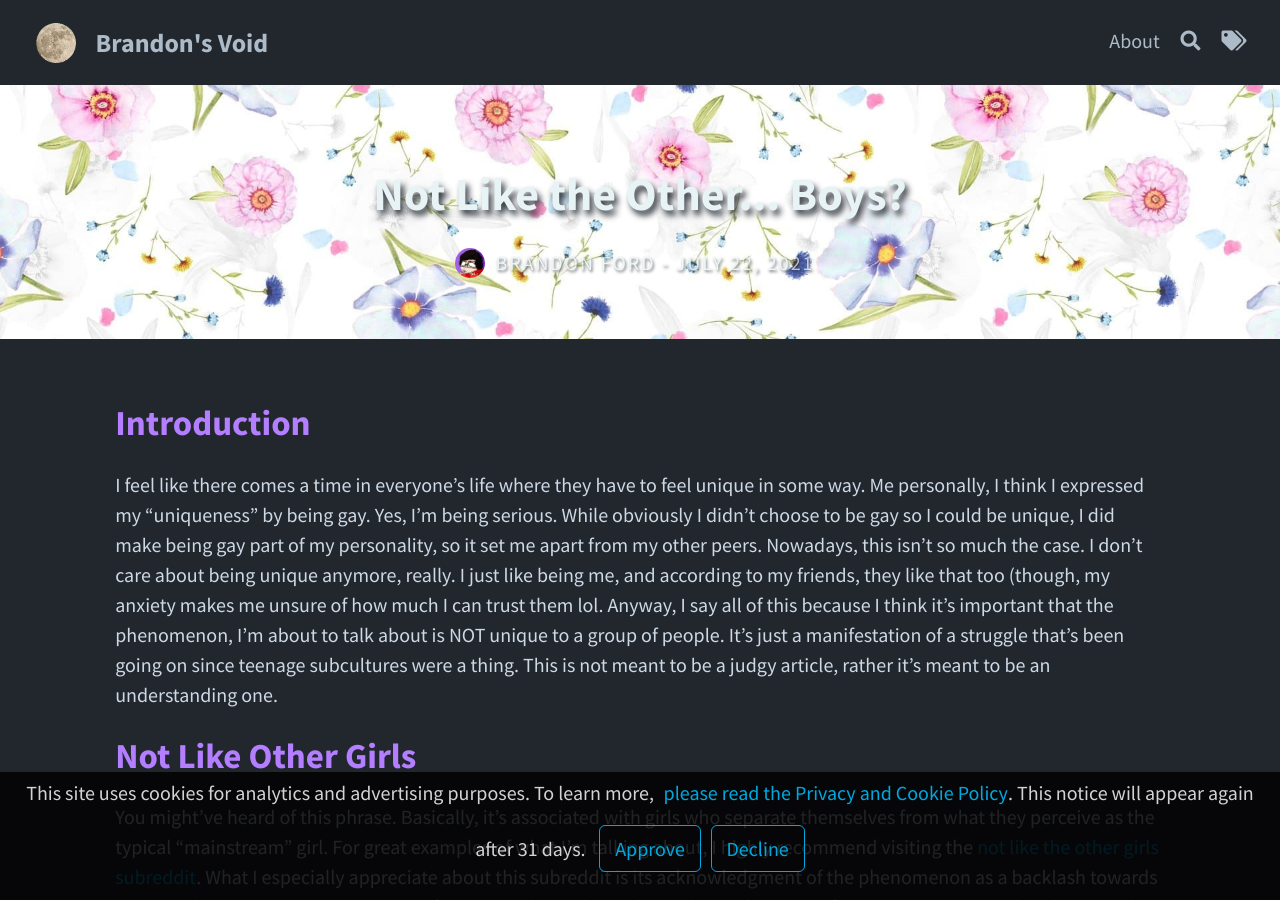
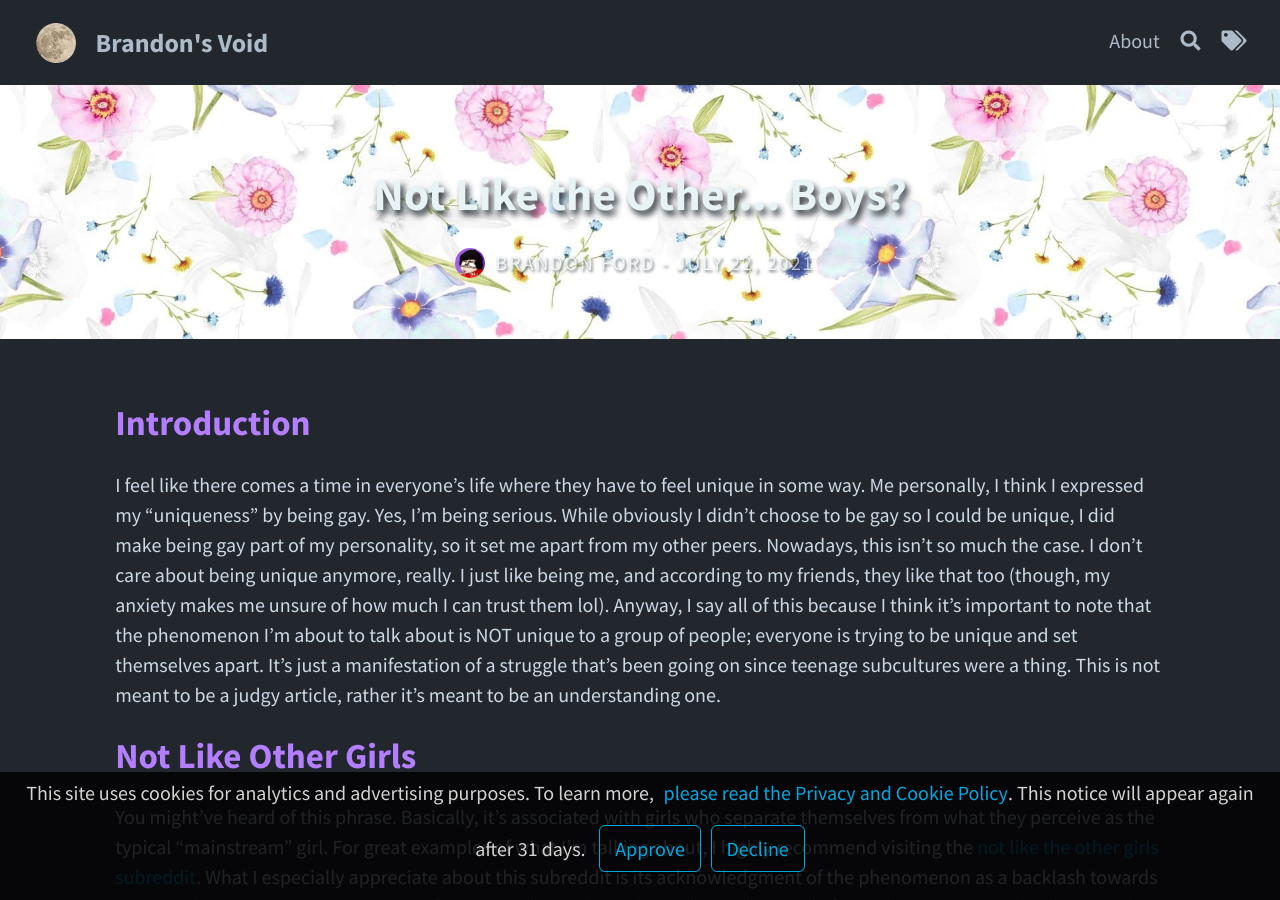
Before and after one commit to brandonrford/brandonrford.github.io, a Jekyll site: the page built from _posts/2021-07-22-not-like-the-other-boys.md, in a window 1280 px wide and 900 px high. Built offline with Jekyll 4.4.1, drawn with Linux system fonts in a browser that asks for light colours.

Commit message:
Fixing grammar

```diff
--- a/_posts/2021-07-22-not-like-the-other-boys.md
+++ b/_posts/2021-07-22-not-like-the-other-boys.md
@@ -13,7 +13,7 @@
 
 ## Introduction&nbsp;
 
-I feel like there comes a time in everyone’s life where they have to feel unique in some way. Me personally, I think I expressed my “uniqueness” by being gay. Yes, I’m being serious. While obviously I didn’t choose to be gay so I could be unique, I did make being gay part of my personality, so it set me apart from my other peers. Nowadays, this isn’t so much the case. I don’t care about being unique anymore, really. I just like being me, and according to my friends, they like that too (though, my anxiety makes me unsure of how much I can trust them lol. Anyway, I say all of this because I think it’s important that the phenomenon, I’m about to talk about is NOT unique to a group of people. It’s just a manifestation of a struggle that’s been going on since teenage subcultures were a thing. This is not meant to be a judgy article, rather it’s meant to be an understanding one.
+I feel like there comes a time in everyone’s life where they have to feel unique in some way. Me personally, I think I expressed my “uniqueness” by being gay. Yes, I’m being serious. While obviously I didn’t choose to be gay so I could be unique, I did make being gay part of my personality, so it set me apart from my other peers. Nowadays, this isn’t so much the case. I don’t care about being unique anymore, really. I just like being me, and according to my friends, they like that too (though, my anxiety makes me unsure of how much I can trust them lol). Anyway, I say all of this because I think it’s important to note that the phenomenon I’m about to talk about is NOT unique to a group of people; everyone is trying to be unique and set themselves apart. It’s just a manifestation of a struggle that’s been going on since teenage subcultures were a thing. This is not meant to be a judgy article, rather it’s meant to be an understanding one.
 <!--more-->
 ## Not Like Other Girls
 
```
